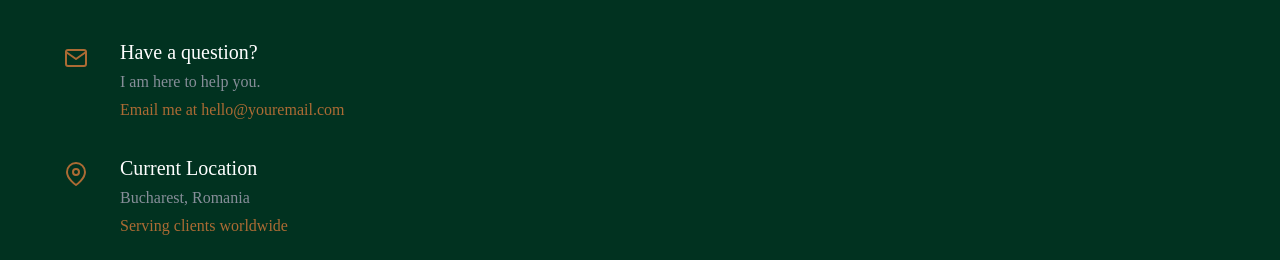
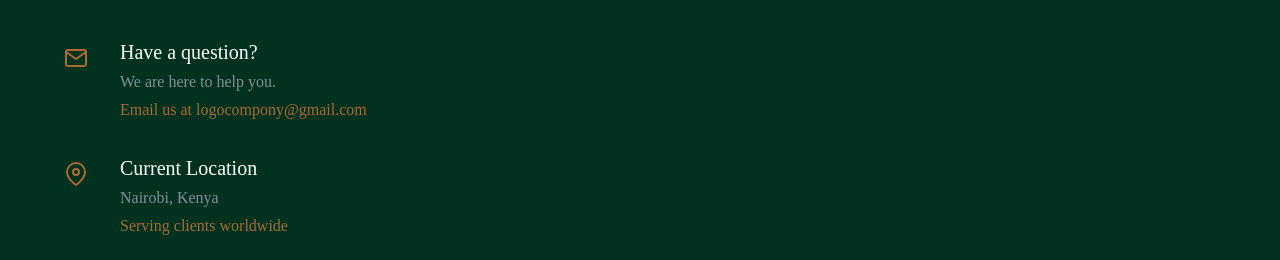
Before and after one commit to hafsa-nuh/interior-design-studio, a React (Create React App) app: page /contact in a window 1280 px wide. Shown: the part 302-562 px from the top of the page. Built offline with nearby package versions, Linux system fonts and the light colour scheme.

Commit message:
1st commit

```diff
--- a/src/data.js
+++ b/src/data.js
@@ -36,13 +36,13 @@ export const contact = [
   {
     icon: <FiMail />,
     title: 'Have a question?',
-    subtitle: 'I am here to help you.',
-    description: 'Email me at hello@youremail.com',
+    subtitle: 'We are here to help you.',
+    description: 'Email us at logocompony@gmail.com',
   },
   {
     icon: <FiMapPin />,
     title: 'Current Location',
-    subtitle: 'Bucharest, Romania',
+    subtitle: 'Nairobi, Kenya',
     description: 'Serving clients worldwide',
   },
 ];
```
